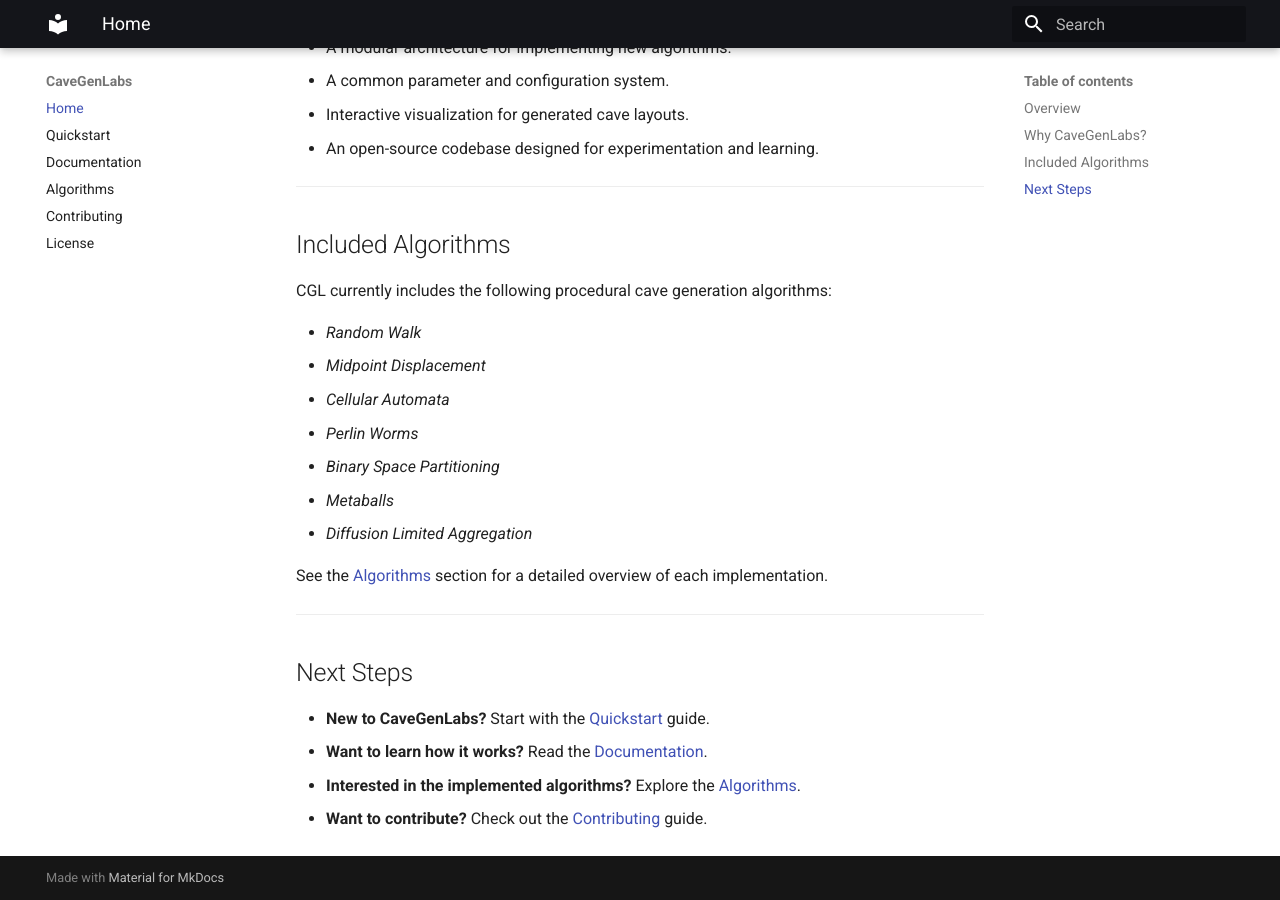
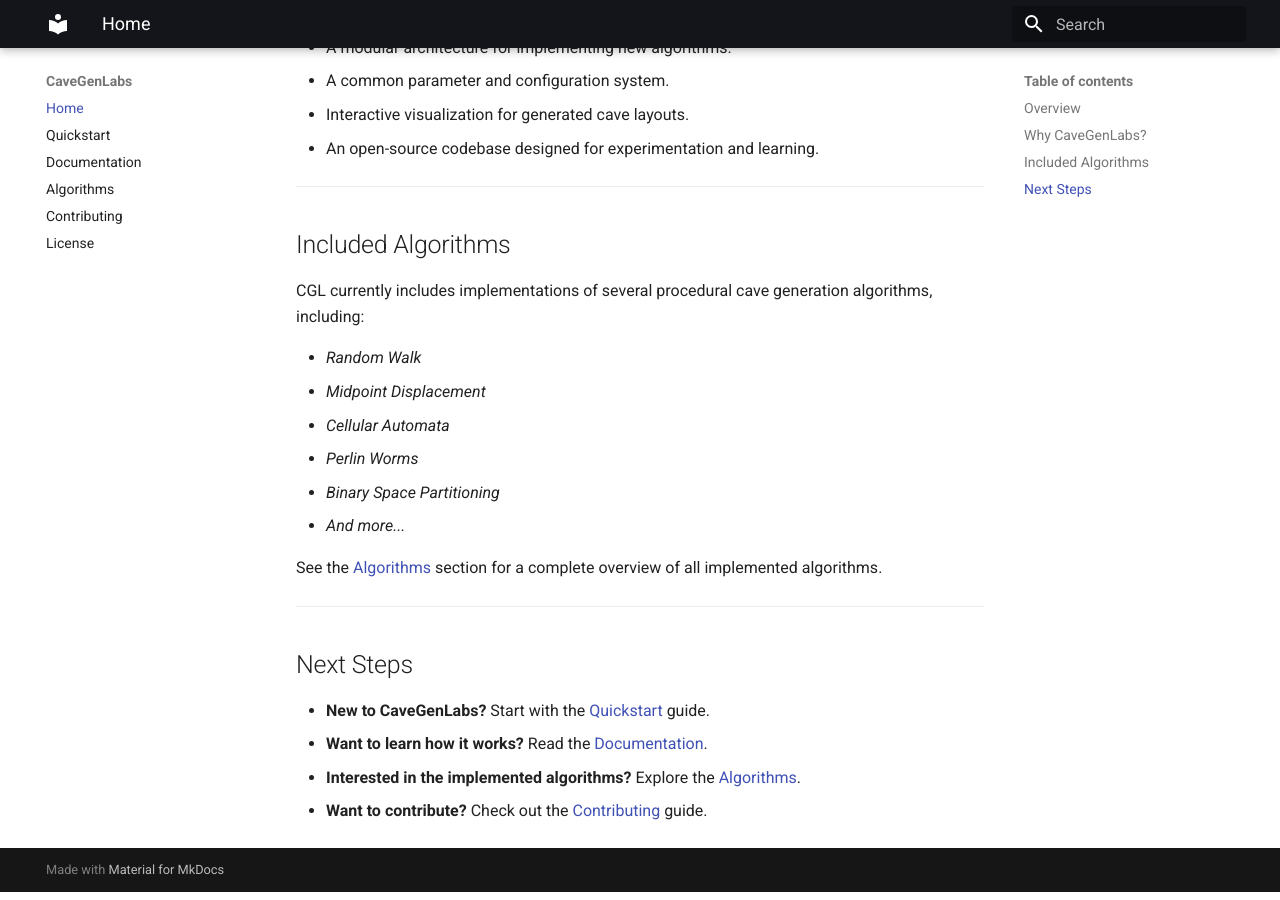
Before and after one commit to hsal-o/cavegen-labs, an MkDocs documentation site: the page built from docs/index.md, in a window 1280 px wide and 900 px high, scrolled down 797 px. Built offline with MkDocs 1.6.1 and Material for MkDocs 9.7.7, drawn with Linux system fonts in a browser that asks for light colours.

Commit message:
docs: keep algorithms section of home page short

```diff
--- a/docs/index.md
+++ b/docs/index.md
@@ -30,17 +30,16 @@ Key features include:
 
 ## Included Algorithms
 
-CGL currently includes the following procedural cave generation algorithms:
+CGL currently includes implementations of several procedural cave generation algorithms, including:
 
 - *Random Walk*
 - *Midpoint Displacement*
 - *Cellular Automata*
 - *Perlin Worms*
 - *Binary Space Partitioning*
-- *Metaballs*
-- *Diffusion Limited Aggregation*
+- *And more...*
 
-See the [Algorithms](algorithms.md) section for a detailed overview of each implementation.
+See the [Algorithms](algorithms.md) section for a complete overview of all implemented algorithms.
 
 ---
 
```
